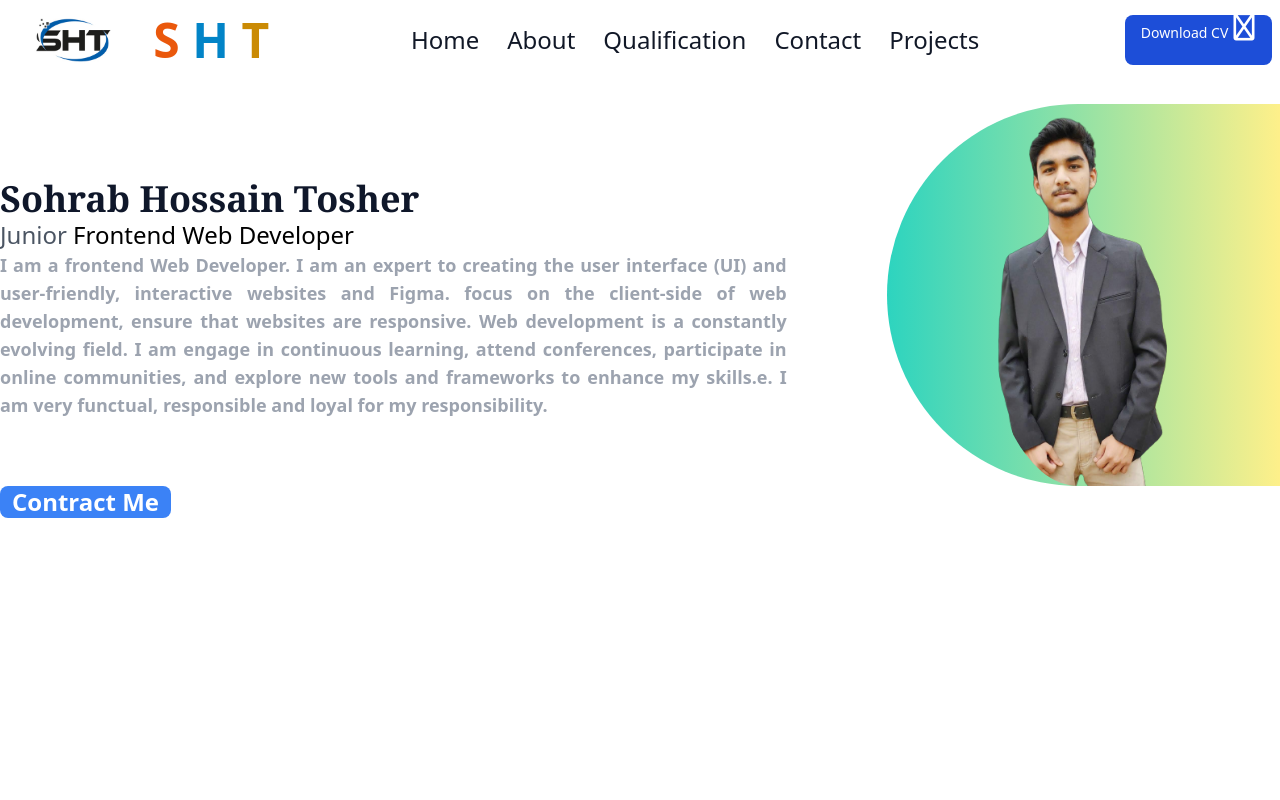
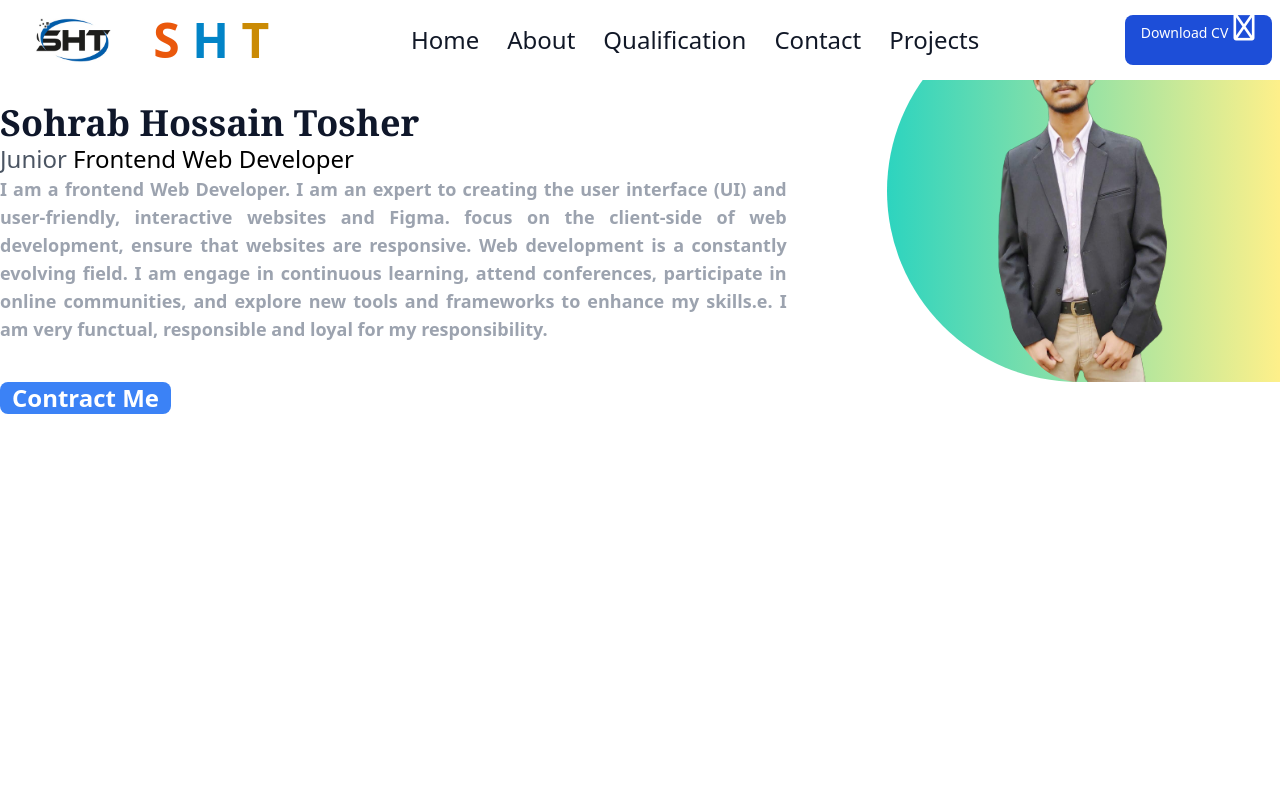
Before and after one commit to masternati/My-Portfolio-Website, a plain HTML site: page index.html in a window 1280 px wide. Shown: the top 800 px of the page. Drawn offline with nearby package versions, Linux system fonts and the light colour scheme.

```diff
--- a/index.html
+++ b/index.html
@@ -68,10 +68,8 @@
         </div>
     </nav>
 
-    <h1>About</h1>
-
-    <section class="flex flex-col-reverse md:flex-col lg:flex-row items-center lg:mt-20">
-        <div class="lg:w-2/3 mt-2 mr-0 lg:mr-20">
+    <section class="flex flex-col-reverse md:flex-col lg:flex-row items-center">
+        <div class="lg:w-2/3 mt-16 mr-0 lg:mr-20">
 
             <h2 class=" flex flex-col text-center md:text-left">
                 <span class="text-blue-500 text-xl font-medium hidden md:visible">Hey There 👋 I am </span>
```
